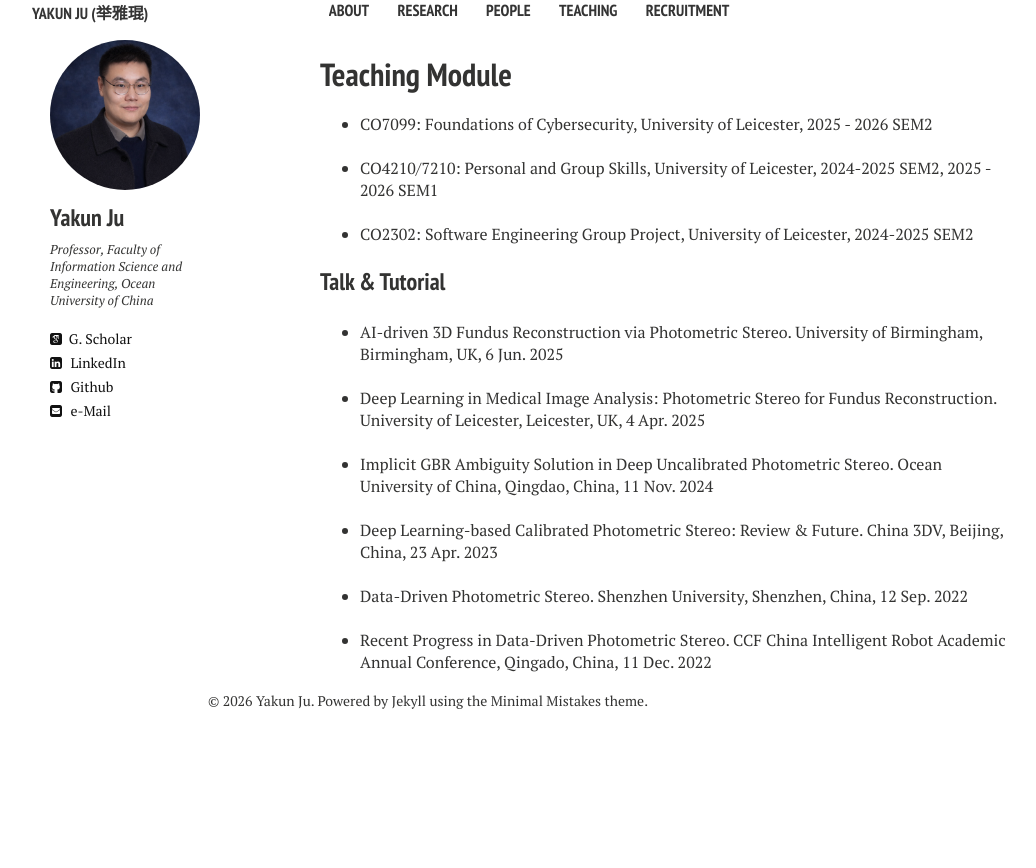
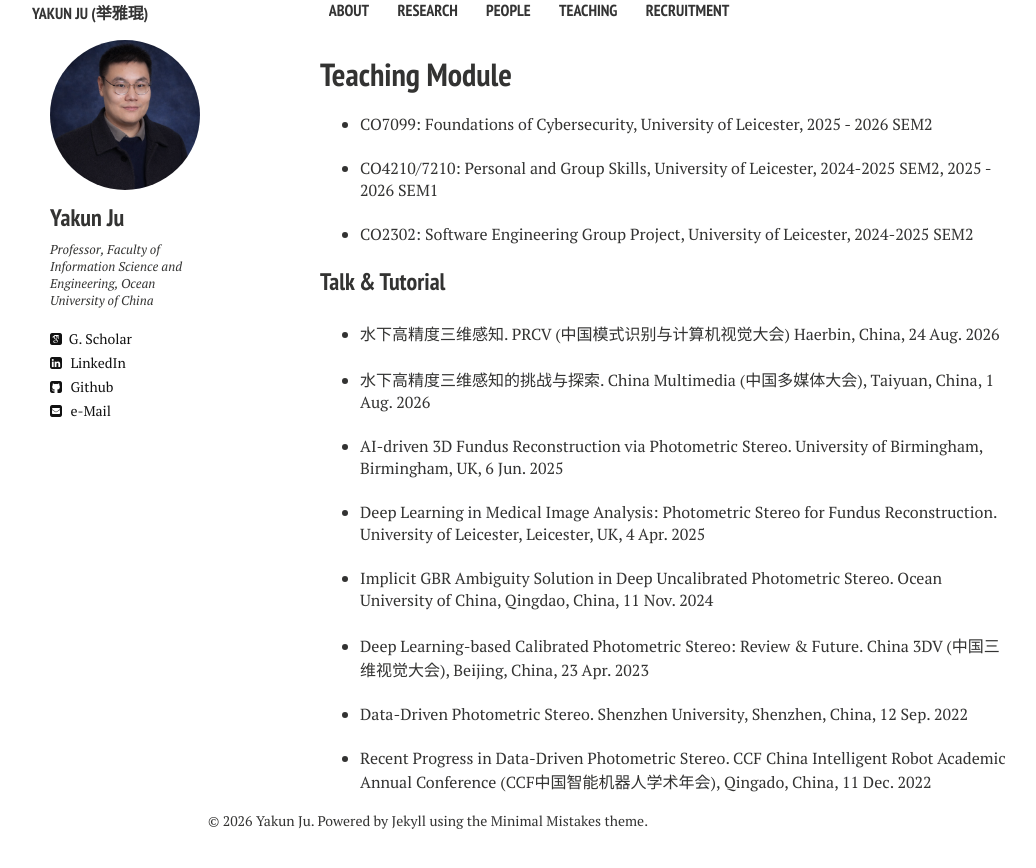
Before and after one commit to juyakun/juyakun.github.io, a Jekyll site: the page built from teaing.md, in a window 1280 px wide. Shown: the top 868 px of the page, without its empty margins (112-1148 px from the left). Built offline with Jekyll 4.4.1, drawn with Linux system fonts in a browser that asks for light colours; nearby versions of some CDN libraries.

Commit message:
Add Chinese translations for conference details

```diff
--- a/teaing.md
+++ b/teaing.md
@@ -16,7 +16,12 @@ comments: false
 * CO2302: Software Engineering Group Project, University of Leicester, 2024-2025 SEM2
 
 ### Talk & Tutorial
-
+* 水下高精度三维感知. PRCV (中国模式识别与计算机视觉大会) Haerbin, China, 24 Aug. 2026
+<br>
+<br>
+* 水下高精度三维感知的挑战与探索. China Multimedia (中国多媒体大会), Taiyuan, China, 1 Aug. 2026
+<br>
+<br>
 * AI-driven 3D Fundus Reconstruction via Photometric Stereo. University of Birmingham, Birmingham, UK, 6 Jun. 2025
 <br>
 <br>
@@ -26,10 +31,10 @@ comments: false
 * Implicit GBR Ambiguity Solution in Deep Uncalibrated Photometric Stereo. Ocean University of China, Qingdao, China, 11 Nov. 2024
 <br>
 <br>
-* Deep Learning-based Calibrated Photometric Stereo: Review & Future. China 3DV, Beijing, China, 23 Apr. 2023
+* Deep Learning-based Calibrated Photometric Stereo: Review & Future. China 3DV (中国三维视觉大会), Beijing, China, 23 Apr. 2023
 <br>
 <br>
 * Data-Driven Photometric Stereo. Shenzhen University, Shenzhen, China, 12 Sep. 2022
 <br>
 <br>
-* Recent Progress in Data-Driven Photometric Stereo. CCF China Intelligent Robot Academic Annual Conference, Qingado, China, 11 Dec. 2022
+* Recent Progress in Data-Driven Photometric Stereo. CCF China Intelligent Robot Academic Annual Conference (CCF中国智能机器人学术年会), Qingado, China, 11 Dec. 2022
```
